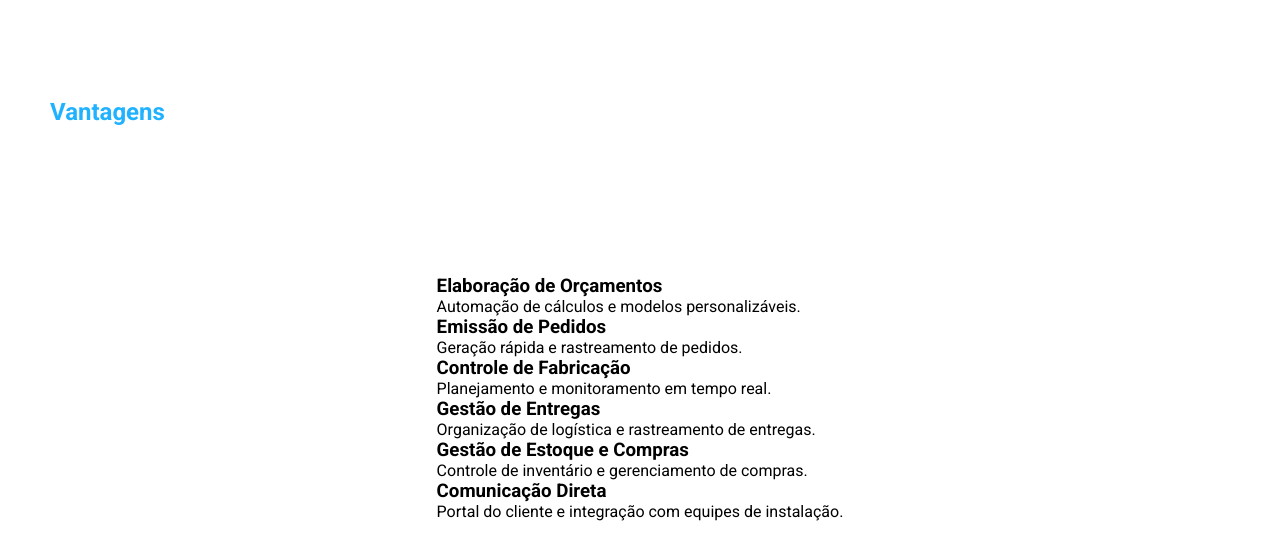
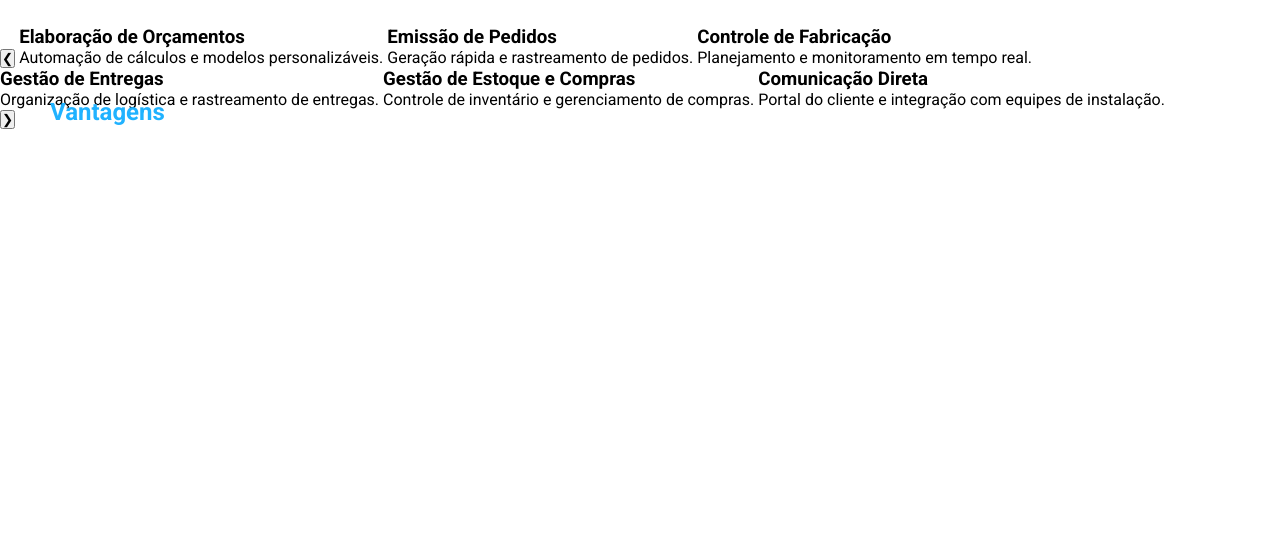
Before and after one commit to fernando-angeli/maisPraTi-tarefa3, a plain HTML site: page index.html in a window 1280 px wide. Shown: the part 1602-2162 px from the top of the page. Drawn offline with Linux system fonts and the light colour scheme.

Commit message:
create carousel

```diff
--- a/index.html
+++ b/index.html
@@ -39,31 +39,35 @@
         </section>
         <section id="vantagens">
           <h2 class="title-sections">Vantagens</h2>
-          <div class="content-sections">
-            <article>
+          <div class="carousel">
+            <div class="carousel-inner">
+              <button class="prev" onClick="moveSlide(-1)">&#10094;</button>
+              <article class="carousel-item">
                 <h3>Elaboração de Orçamentos</h3>
                 <p>Automação de cálculos e modelos personalizáveis.</p>
               </article>
-            <article>
+              <article class="carousel-item">
                 <h3>Emissão de Pedidos</h3>
                 <p>Geração rápida e rastreamento de pedidos.</p>
               </article>
-            <article>
+              <article class="carousel-item">
                 <h3>Controle de Fabricação</h3>
                 <p>Planejamento e monitoramento em tempo real.</p>
               </article>
-            <article>
+              <article class="carousel-item">
                 <h3>Gestão de Entregas</h3>
                 <p>Organização de logística e rastreamento de entregas.</p>
               </article>
-            <article>
+              <article class="carousel-item">
                 <h3>Gestão de Estoque e Compras</h3>
                 <p>Controle de inventário e gerenciamento de compras.</p>
               </article>
-            <article>
+              <article class="carousel-item">
                 <h3>Comunicação Direta</h3>
                 <p>Portal do cliente e integração com equipes de instalação.</p>
               </article>
+            </div>
+            <button class="next" onClick="moveSlide(1)">&#10095;</button>
           </div>
         </section>
         <section id="contato">
--- a/style.css
+++ b/style.css
@@ -164,6 +164,19 @@ nav ul li a:hover {
   height: 100vh;
 }
 
+.carousel{
+  display: inline-block;
+}
+
+.carousel-inner{
+  display: block;
+  float: left;
+}
+
+.carousel-item{
+  display: inline-block;
+}
+
 /* Section Contato */
 #contato {
   position: relative;
```
Lines whose indentation alone changed are shown as unchanged.
